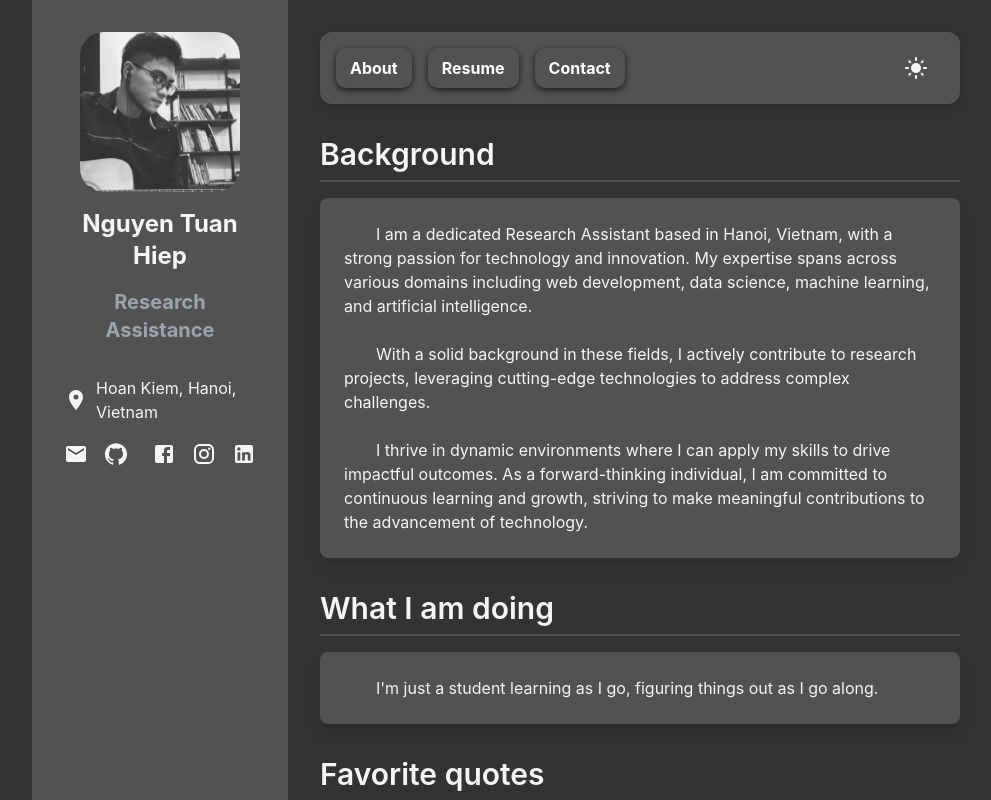
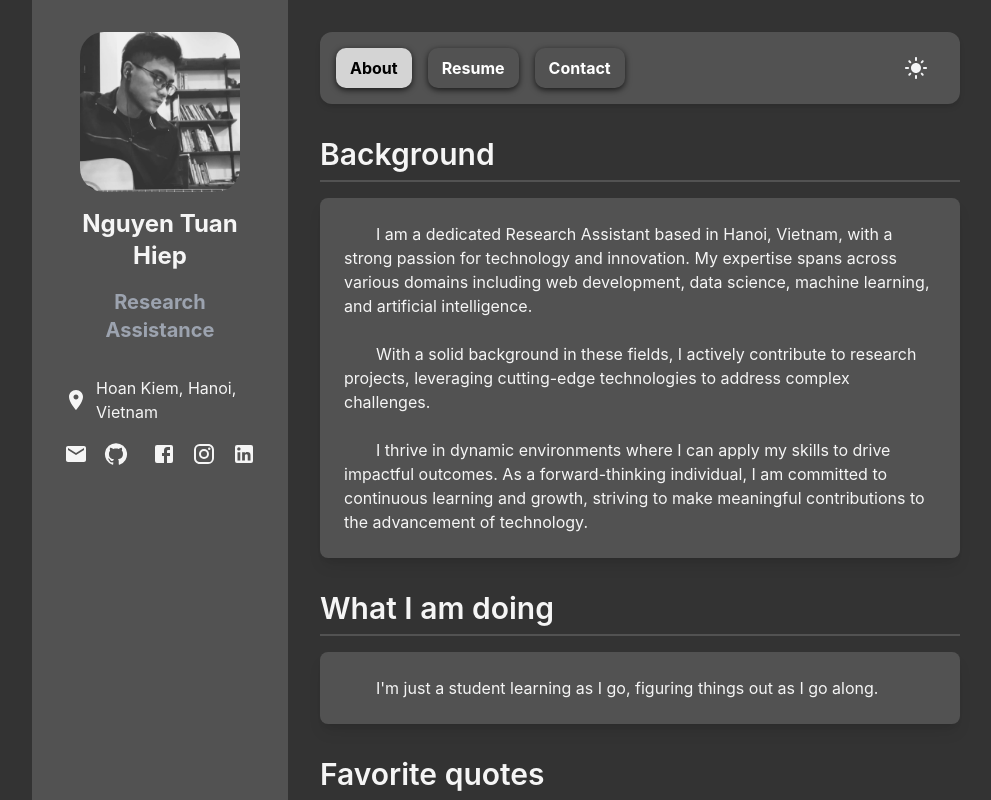
Before and after one commit to nguyen-tuan-hiep/Personal-portfolio, a React (Vite) app: page /about in a window 1280 px wide. Shown: the top 800 px of the page, without its empty margins (128-1119 px from the left). Built offline with nearby package versions, Linux system fonts and the light colour scheme.

Commit message:
add active navlink

```diff
--- a/src/App.jsx
+++ b/src/App.jsx
@@ -1,5 +1,10 @@
 import React, { useState } from "react";
-import { BrowserRouter as Router, Routes, Route } from "react-router-dom";
+import {
+	BrowserRouter as Router,
+	Routes,
+	Route,
+	Navigate,
+} from "react-router-dom";
 import Sidebar from "./components/Sidebar";
 import Navbar from "./components/NavBar";
 import About from "./components/About";
@@ -29,24 +34,20 @@ const App = () => {
 								toggleTheme={toggleTheme}
 								theme={theme}
 							/>
-
 							<Routes>
 								<Route
-									exact
 									path="/"
-									element={<About theme={theme} />}
-									theme={theme}
+									element={<Navigate to="/about" />}
 								/>
 								<Route
 									path="/about"
 									element={<About theme={theme} />}
-									theme={theme}
 								/>
 								<Route
 									path="/resume"
 									element={<Resume theme={theme} />}
-                />
-                <Route
+								/>
+								<Route
 									path="/contact"
 									element={<Contact theme={theme} />}
 								/>
--- a/src/components/NavBar.jsx
+++ b/src/components/NavBar.jsx
@@ -13,6 +13,11 @@ const Navbar = ({ toggleTheme, theme }) => {
 		color: theme === "dark" ? "white" : "black",
 	};
 
+	const activeStyle = {
+		backgroundColor: theme === "dark" ? "rgb(212 212 212)" : "rgb(64 64 64)",
+		color: theme === "dark" ? "black" : "white",
+	};
+
 	const handleHover = (event) => {
 		if (theme === "dark") {
 			event.target.style.backgroundColor = "rgb(212 212 212)";
@@ -24,12 +29,14 @@ const Navbar = ({ toggleTheme, theme }) => {
 	};
 
 	const handleMouseLeave = (event) => {
+		if (!event.target.classList.contains("active")) {
 			if (theme === "dark") {
 				event.target.style.backgroundColor = "transparent";
 				event.target.style.color = "#f3f4f6";
 			} else {
 				event.target.style.backgroundColor = "transparent";
 				event.target.style.color = "black";
+			}
 		}
 	};
 
@@ -44,9 +51,11 @@ const Navbar = ({ toggleTheme, theme }) => {
 					<NavLink
 						to="/about"
 						className="nav-link"
-						style={navLinkStyle}
 						onMouseOver={handleHover}
 						onMouseLeave={handleMouseLeave}
+						style={({ isActive }) =>
+							isActive ? { ...navLinkStyle, ...activeStyle } : navLinkStyle
+						}
 					>
 						About
 					</NavLink>
@@ -54,9 +63,11 @@ const Navbar = ({ toggleTheme, theme }) => {
 					<NavLink
 						to="/resume"
 						className="nav-link"
-						style={navLinkStyle}
 						onMouseOver={handleHover}
 						onMouseLeave={handleMouseLeave}
+						style={({ isActive }) =>
+							isActive ? { ...navLinkStyle, ...activeStyle } : navLinkStyle
+						}
 					>
 						Resume
 					</NavLink>
@@ -64,9 +75,12 @@ const Navbar = ({ toggleTheme, theme }) => {
 					<NavLink
 						to="/contact"
 						className="nav-link"
-						style={navLinkStyle}
+						// style={navLinkStyle}
 						onMouseOver={handleHover}
 						onMouseLeave={handleMouseLeave}
+						style={({ isActive }) =>
+							isActive ? { ...navLinkStyle, ...activeStyle } : navLinkStyle
+						}
 					>
 						Contact
 					</NavLink>
```
Lines whose indentation alone changed are shown as unchanged.
